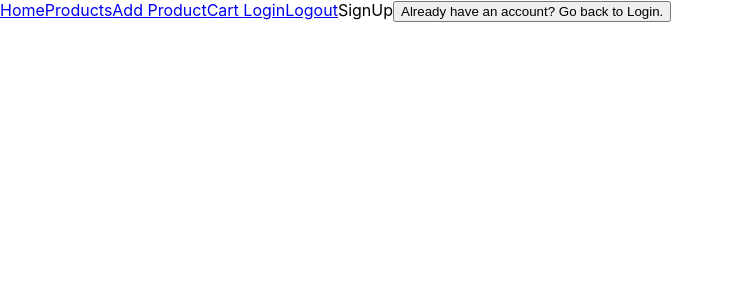
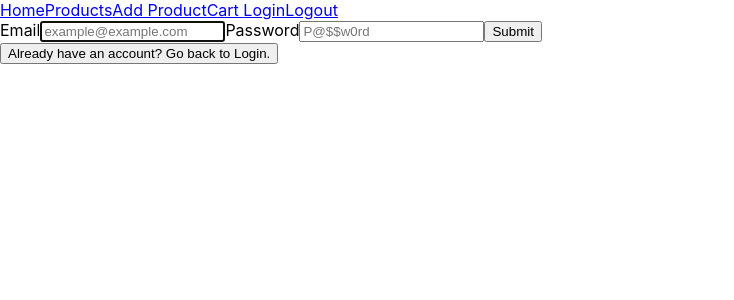
Before and after one commit to meaganramey/e-commerce-app, a React (Create React App) app: page / in a window 1280 px wide. Both pictures are taken after a click on the button "Don't have an Account yet? Sign up here.". Shown: the top 300 px of the page, without its empty margins (0-734 px from the left). Built offline with nearby package versions, Linux system fonts and the light colour scheme.

Commit message:
Stubbed out the Signup form.

```diff
--- a/src/components/SignUp.js
+++ b/src/components/SignUp.js
@@ -1,11 +1,47 @@
-import React from 'react'
+import React, {useState} from 'react'
 
 
 function SignUp (props) {
+    const [formData, setFormData] = useState({
+        email: '',
+        password: ''
+    })
+
+    const handleSubmit = () => {
+
+    }
+
+
+    const handleChange = (e) => {
+        const inputName = e.target.name
+        const inputValue = e.target.value
+        setFormData((state) => ({...state, [inputName]: inputValue }))
+    }
 
     return (
         <>
-        SignUp
+        <form id='signup-form' onSubmit={handleSubmit}>
+            <label htmlFor="email">Email</label>
+            <input
+                autoFocus
+                required
+                type="text"
+                placeholder='example@example.com'
+                name='email'
+                value={formData.email}
+                onChange={handleChange}
+            />
+            <label htmlFor="password">Password</label>
+            <input
+                required
+                type='password'
+                placeholder='P@$$w0rd'
+                name='password'
+                value={formData.password}
+                onChange={handleChange}
+            />
+            <button type='submit'>Submit</button>
+        </form>
         </>
     )
 }
```
